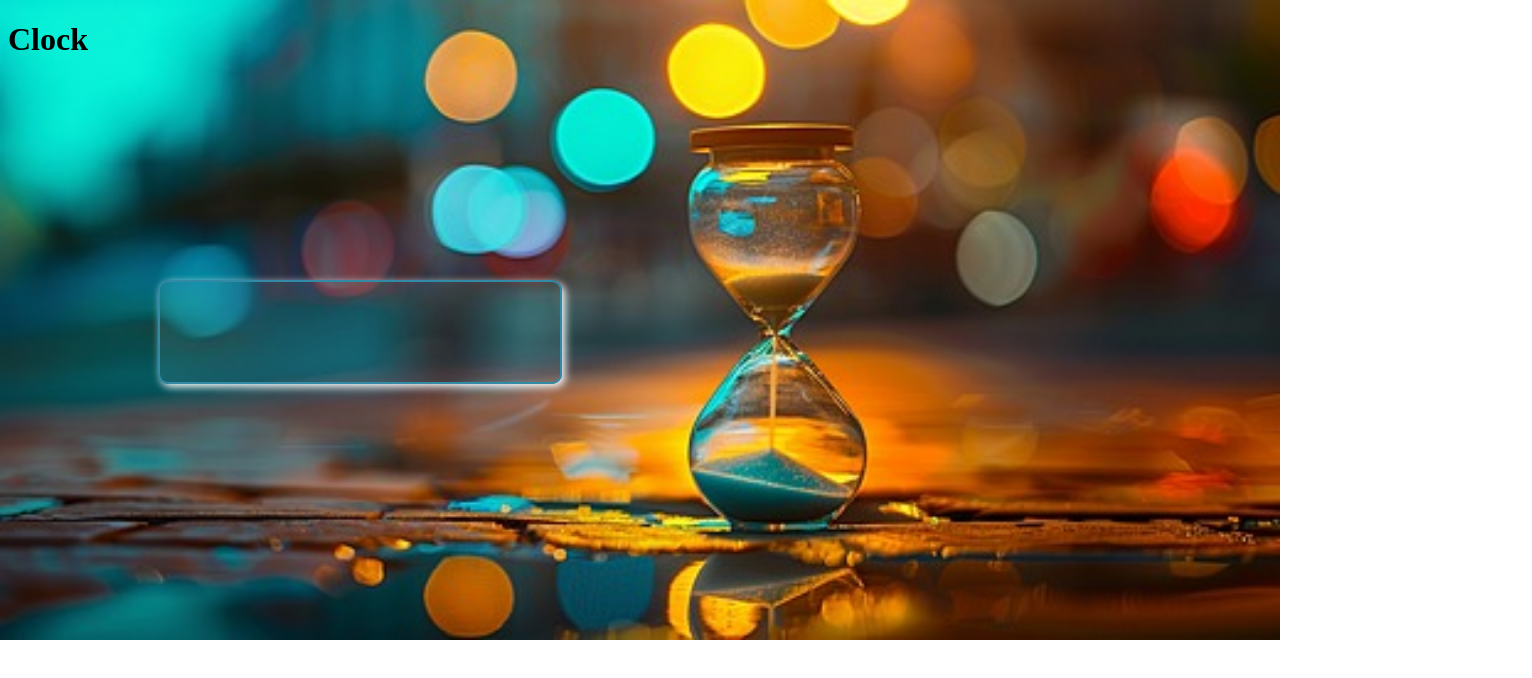
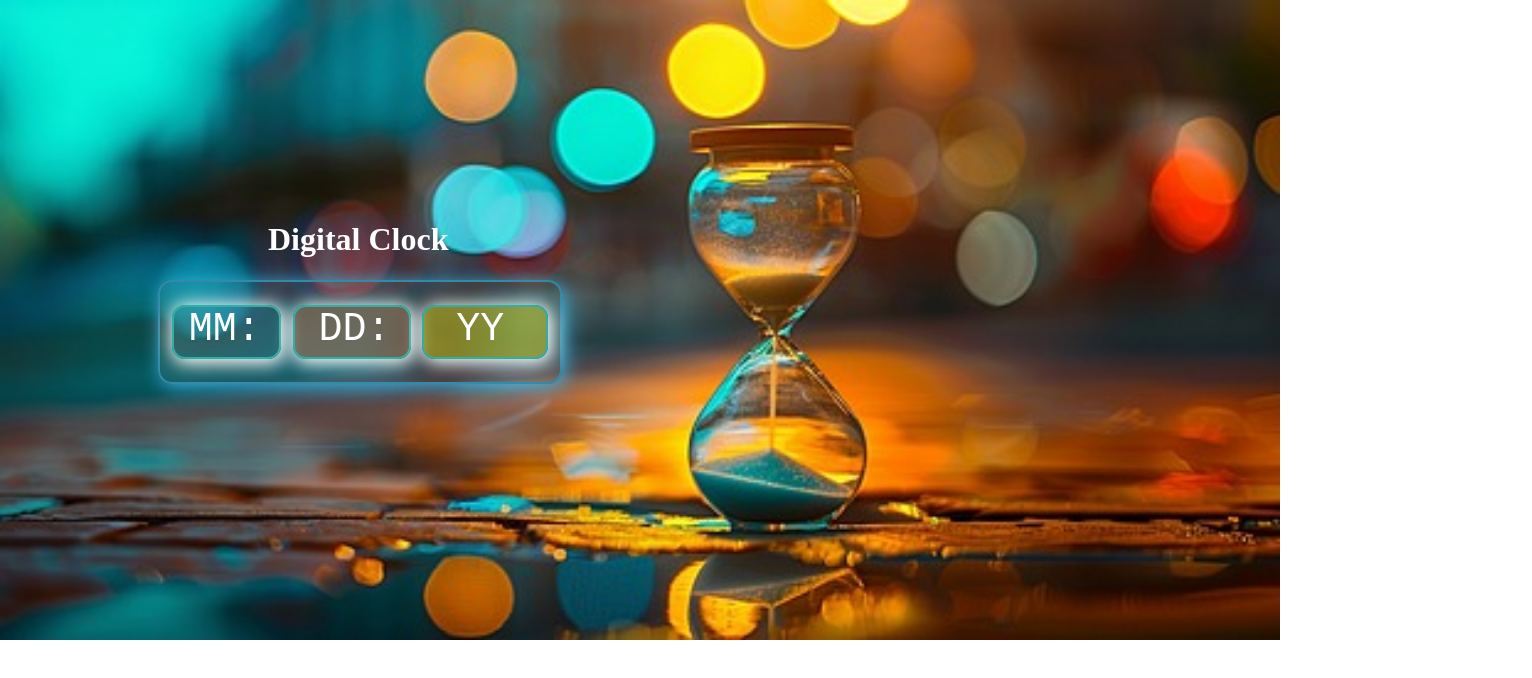
Before and after one commit to pratiksha950/Digital-Clock, a plain HTML site: page Clock.html in a window 1280 px wide. Shown: the whole page, 1532 px wide, since content can reach past the window. Drawn offline with Linux system fonts and the light colour scheme.

Commit message:
Clock Created

```diff
--- a/Clock.css
+++ b/Clock.css
@@ -2,7 +2,6 @@ body{
     background-image: url(./Images/image.png);
     background-repeat: no-repeat;
     background-size: cover;
-
 }
 .h1{
     background-color: red;
@@ -16,6 +15,51 @@ body{
     position: relative;
     top: 200px;
     left: 150px;
-    border-radius: 10px;
-    box-shadow: 3px 3px 8px white;
+    border-radius: 14px;
+    box-shadow: 3px 3px 20px rgb(67, 178, 226);
+    display: flex;
+    font-size: 40px;
+    align-items: center;
+    justify-content: center;
+    justify-content: space-evenly;
 }
+.mm{
+    height: 50px;
+    width: 90px;
+    border: 2px solid rgb(50, 175, 163);
+    border-radius: 13px;
+    align-items: center;
+    padding-left: 15px;
+    background-color: rgba(173, 218, 237, 0.1);
+    box-shadow: 2px 2px 18px 3px white;
+    font-family: 'Roboto Mono', monospace;
+    color: white;
+}
+.dd{
+    height: 50px;
+    width: 90px;
+    border: 2px solid rgb(50, 175, 163);
+    border-radius: 13px;
+    padding-left:6%;
+    background-color: rgba(191, 121, 83, 0.5);
+    box-shadow: 2px 2px 18px 3px white;
+    font-family: 'Roboto Mono', monospace;
+    color: white;
+}
+.yy{
+    height: 50px;
+    width: 90px;
+    border: 2px solid rgb(50, 175, 163);
+    border-radius: 13px;
+    padding-left: 8%;
+    background-color: rgba(222, 209, 33, 0.5);
+    box-shadow: 2px 2px 18px 3px white;
+    font-family: 'Roboto Mono', monospace;
+    color: white;
+}
+h1{
+    color: white;
+    position: relative;
+    top: 200px;
+    left: 260px;
+}
--- a/Clock.html
+++ b/Clock.html
@@ -7,8 +7,12 @@
     <link rel="stylesheet" href="./Clock.css"></style>
 </head>
 <body>
-    <h1>Clock</h1>
-    <div class="box"></div>
+    <h1> Digital Clock</h1>
+    <div class="box">
+        <div class="mm">MM:</div>
+        <div class="dd">DD:</div>
+        <div class="yy">YY</div>
+    </div>
 
 </body>
 </html>
```
